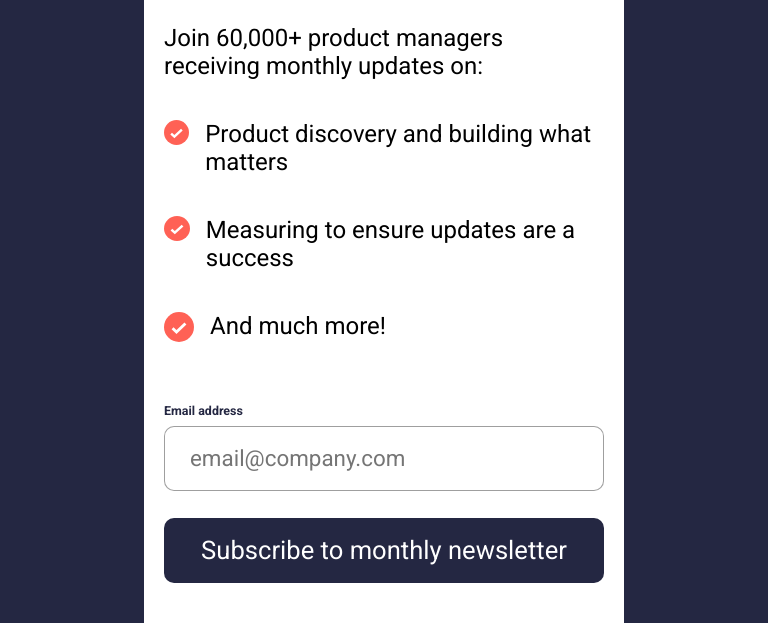
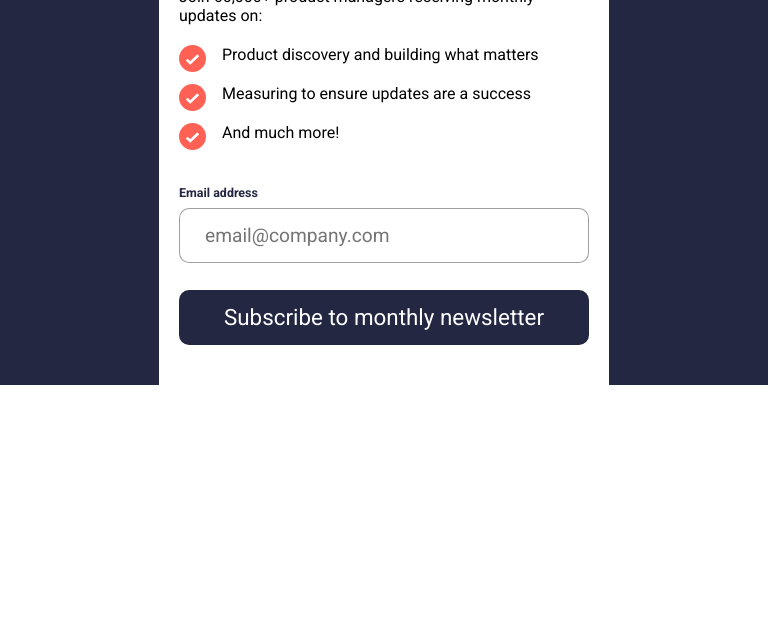
Before and after one commit to mts-ml/newsletter-sign-up-with-success-message, a website: page index.html in a window 768 px wide. Shown: the part 485-1108 px from the top of the page. After the commit the page ends 870 px from the top, so only its background shows below. Drawn offline with Linux system fonts and the light colour scheme.

Commit message:
Changed container and font sizes.

```diff
--- a/styles/style.scss
+++ b/styles/style.scss
@@ -135,32 +135,32 @@ form {
    }
 }
 
-@media screen and (min-width: 600px) and (max-width: 992px) {
+
+@media screen and (min-width: 768px) and (max-width: 992px) {
    div.container {
-      width: 480px;
-      height: auto;
+      width: 450px;
+      height: 870px;
 
       img {
-         width: 480px;
+         width: 450px;
       }
    }
 
    div.info {
       h1 {
-         font-size: 3.2rem;
+         font-size: 2.5rem;
          margin: 40px 0;
       }
 
       p {
-         font-size: 1.5rem;
-         margin-bottom: 40px;
+         font-size: 1rem;
+         margin-bottom: 20px;
       }
 
       ul {
 
          img {
-            width: 30px;
-         }
+            width: 27px;
          }
       }
    }
@@ -168,8 +168,8 @@ form {
    form {
 
       input {
-      height: 65px;
-      font-size: 1.4rem;
+         height: 55px;
+         font-size: 1.2rem;
       }
 
       span.error,
@@ -178,7 +178,8 @@ form {
       }
 
       button {
-      height: 65px;
-      font-size: 1.6rem;
+         height: 55px;
+         font-size: 1.4rem;
       }
    }
+}
```
Also changed, not shown: styles/style.css, 1 other file. Lines whose indentation alone changed are shown as unchanged.
